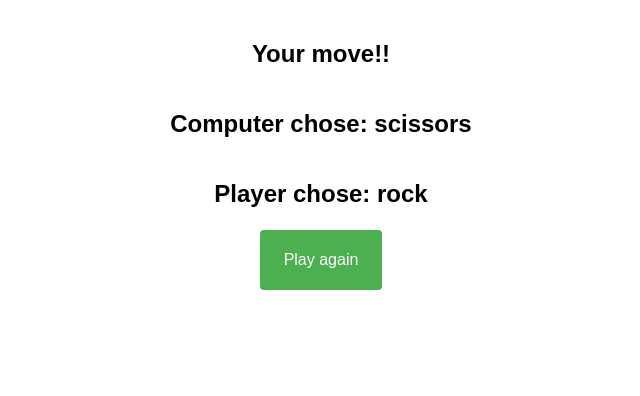
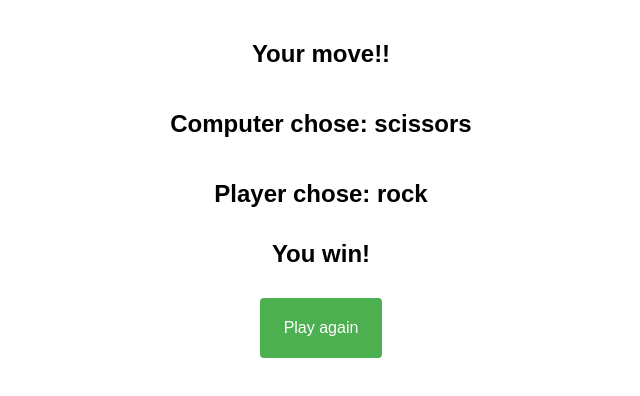
Before and after one commit to JavaGalaxy/rock-paper-scissors, a React (Create React App) app: page / in a window 1280 px wide. Both pictures are taken after a click on the button "Rock". Shown: the top 396 px of the page, without its empty margins (319-959 px from the left). Built offline with nearby package versions, Linux system fonts and the light colour scheme.

Commit message:
display winner

```diff
--- a/src/App.tsx
+++ b/src/App.tsx
@@ -10,7 +10,6 @@ const getRandomMove = (): Move => {
 };
 
 function App() {
-  // eslint-disable-next-line @typescript-eslint/no-unused-vars
   const [computerMove, setComputerMove] = useState<Move | null>(null);
   const [playersMove, setPlayersMove] = useState<Move | null>(null);
 
@@ -22,6 +21,23 @@ function App() {
   const resetGame = () => {
     setPlayersMove(null);
     setComputerMove(null);
+  };
+
+  const checkWinner = () => {
+    if (playersMove === computerMove) {
+      return "It's a Tie!";
+    }
+
+    switch (playersMove) {
+      case 'rock':
+        return computerMove === 'scissors' ? 'You win!' : 'You lose!';
+      case 'paper':
+        return computerMove === 'rock' ? 'You win!' : 'You lose!';
+      case 'scissors':
+        return computerMove === 'paper' ? 'You win!' : 'You lose!';
+      default:
+        return null;
+    }
   };
 
   return (
@@ -37,6 +53,11 @@ function App() {
       {playersMove && (
         <div className="container">
           <h2>Player chose: {playersMove}</h2>
+        </div>
+      )}
+      {computerMove && playersMove && (
+        <div>
+          <h2> {checkWinner()}</h2>
         </div>
       )}
       {!playersMove && (
```
